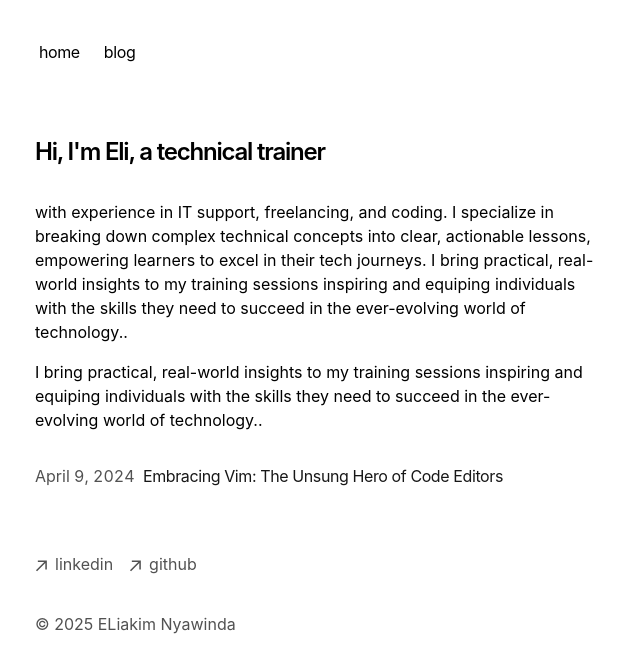
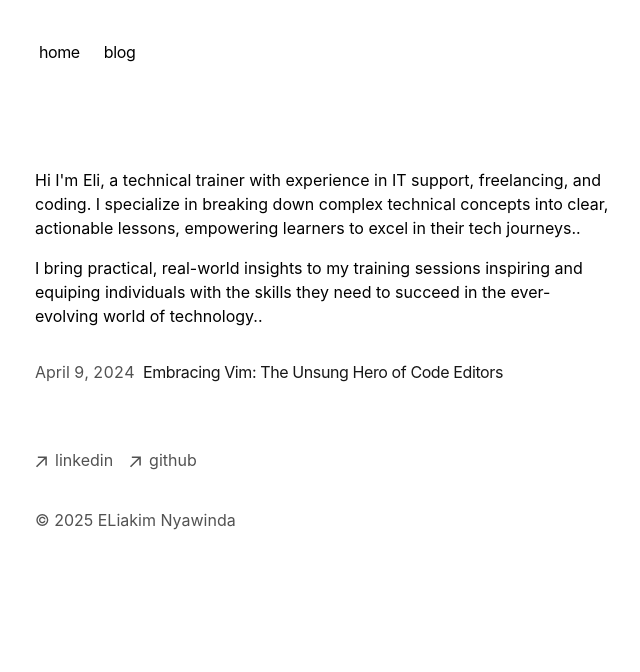
Before and after one commit to techLii/my-portfolio-site, a Next.js app: page / in a window 1280 px wide. Shown: the top 672 px of the page, without its empty margins (317-957 px from the left). Built offline with nearby package versions, Linux system fonts and the light colour scheme.

Commit message:
Update page.tsx

```diff
--- a/app/page.tsx
+++ b/app/page.tsx
@@ -4,14 +4,12 @@ export default function Page() {
   return (
     <section>
       <h1 className="mb-8 text-2xl font-semibold tracking-tighter">
-        Hi, I'm Eli, a technical trainer
+
       </h1>
       <p className="mb-4">
-        {` with experience in IT support, freelancing, and coding. I specialize in
+        {` Hi I'm Eli, a technical trainer with experience in IT support, freelancing, and coding. I specialize in
           breaking down complex technical concepts into clear, actionable lessons,
-          empowering learners to excel in their tech journeys. I bring practical,
-          real-world insights to my training sessions inspiring and equiping individuals
-          with the skills they need to succeed in the ever-evolving world of technology..`}
+          empowering learners to excel in their tech journeys..`}
       </p>
 
       <p className="mb-4">
```
